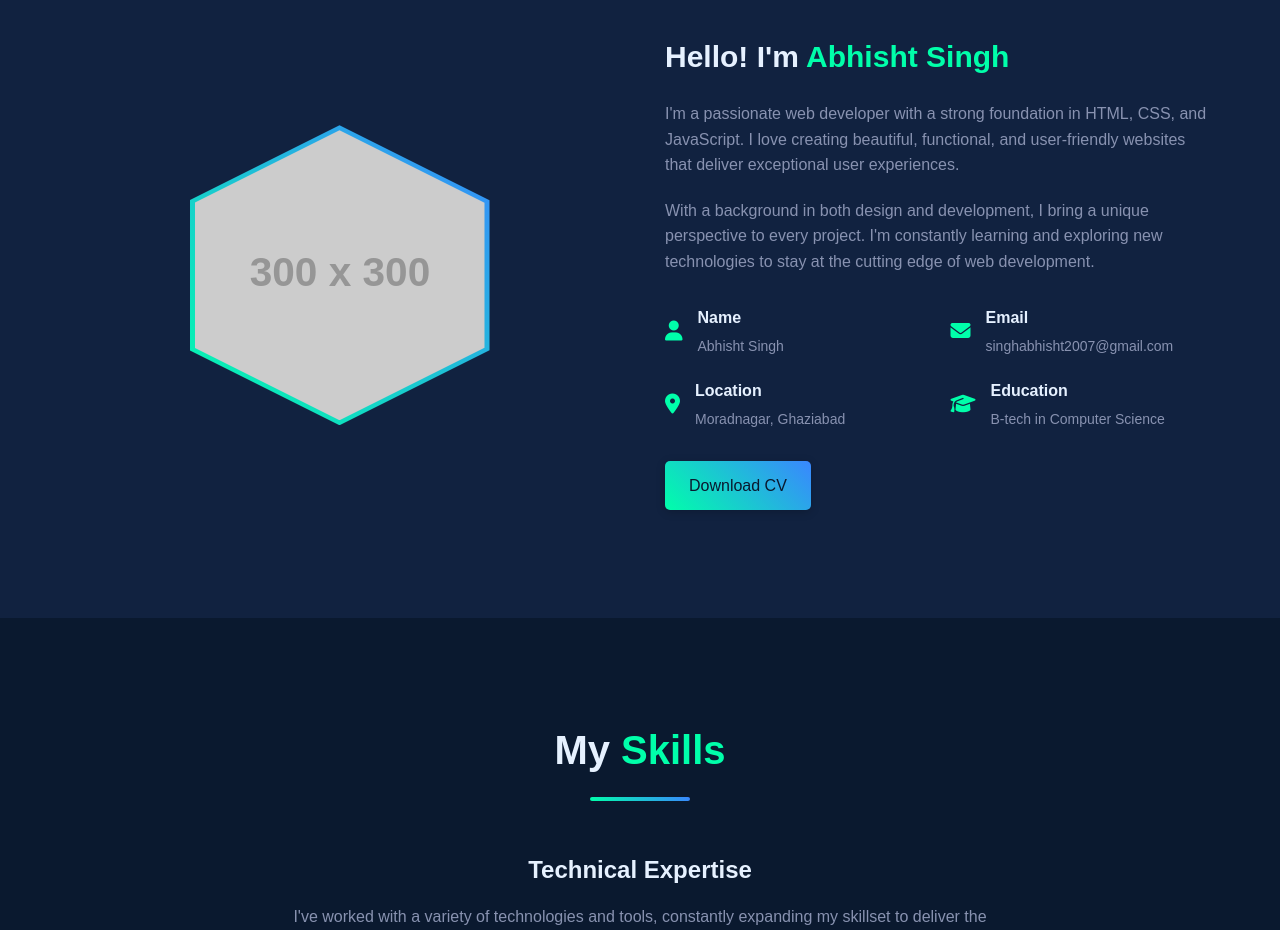
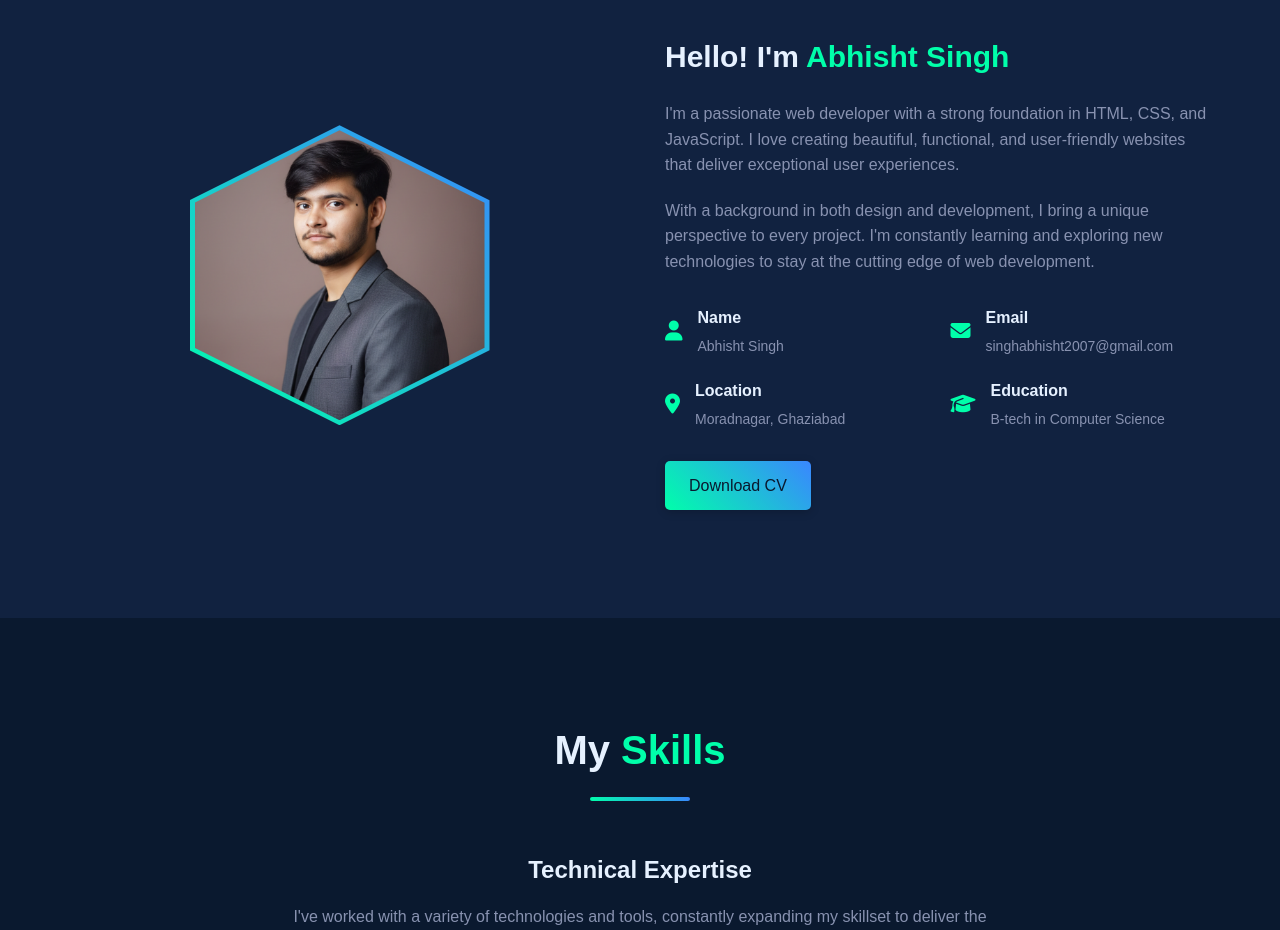
Before and after one commit to Abhisht2000/Portfolio, a plain HTML site: page index.html in a window 1280 px wide. Shown: the part 1000-1930 px from the top of the page. Drawn offline with Linux system fonts and the light colour scheme; placeholder pictures from the web are drawn by us.

Commit message:
Added photo

```diff
--- a/styles.css
+++ b/styles.css
@@ -750,7 +750,7 @@ code {
 .hex-image {
     width: 100%;
     height: 100%;
-    background-image: url('https://via.placeholder.com/300x300');
+    background-image: url('Gemini_Generated_profile1.png');
     background-size: cover;
     background-position: center;
     clip-path: polygon(50% 0%, 100% 25%, 100% 75%, 50% 100%, 0% 75%, 0% 25%);
```
Also changed, not shown: index.html (+3 -1 lines), Gemini_Generated_profile1.png (added).
